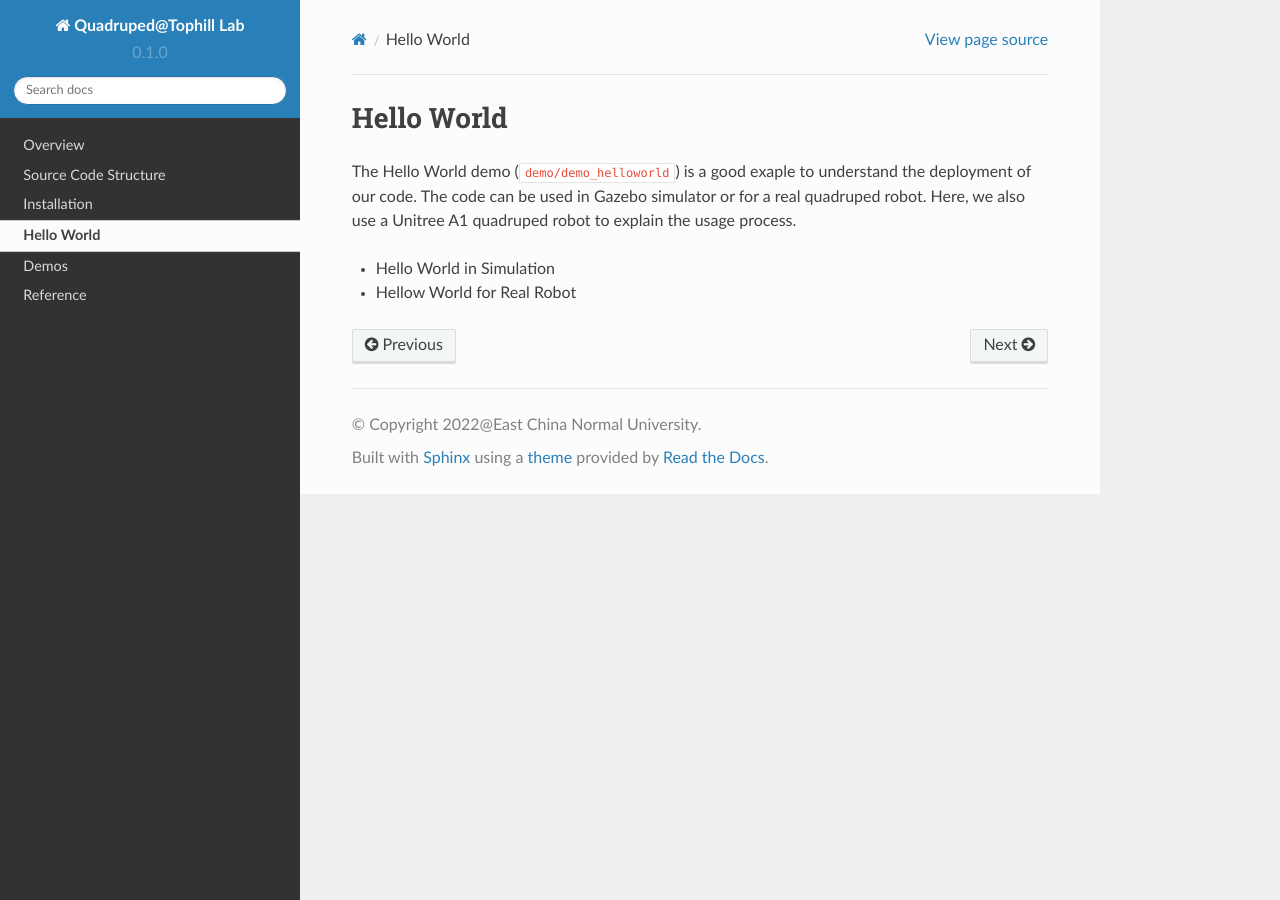
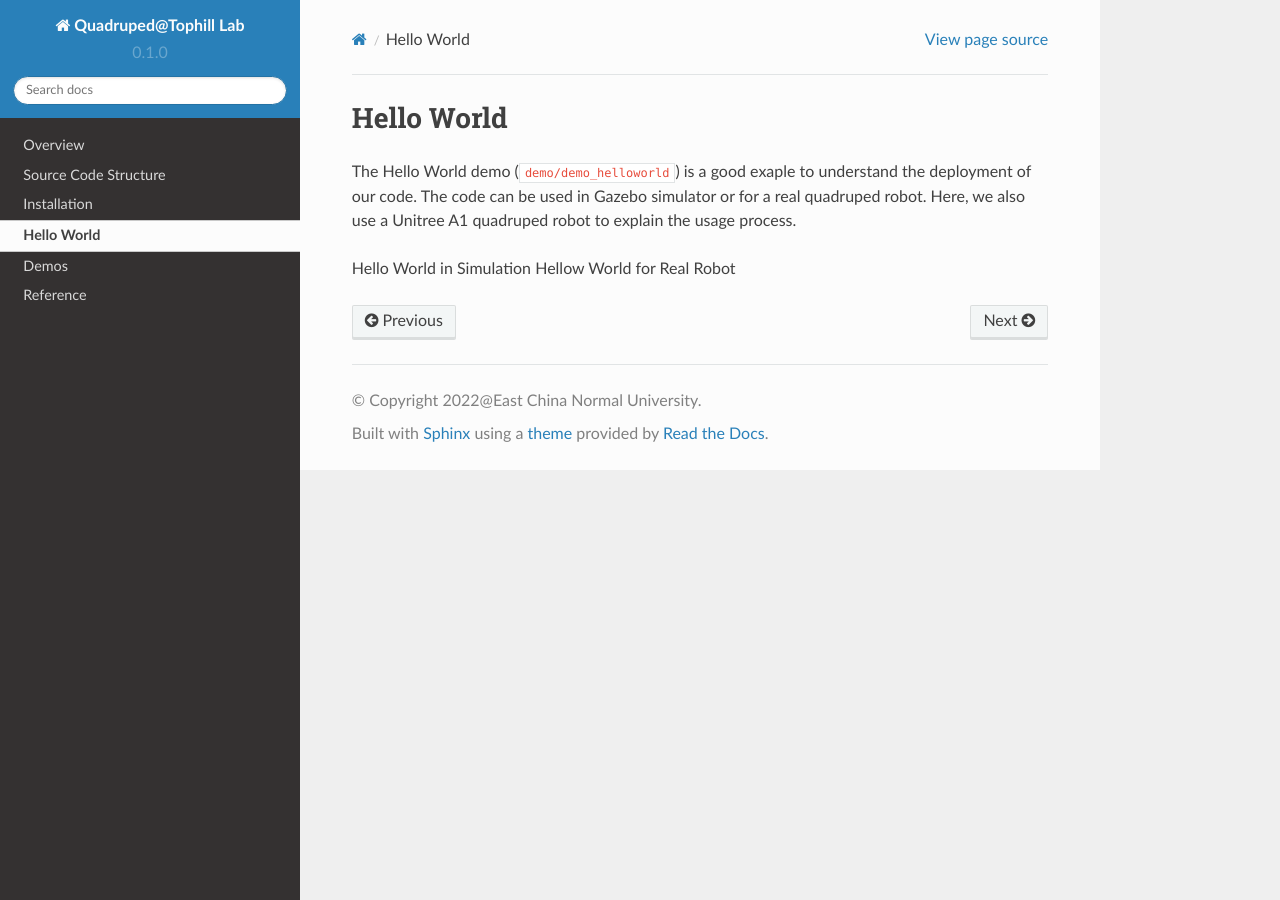
Before and after one commit to TopHillRobotics/quadruped-robot-docs, a Sphinx documentation site: the page built from docs/source/helloworld.rst, in a window 1280 px wide. Built offline with Sphinx 7.4.7 and the Read the Docs theme 2.0.0, drawn with Linux system fonts in a browser that asks for light colours.

```diff
--- a/docs/source/helloworld.rst
+++ b/docs/source/helloworld.rst
@@ -3,5 +3,5 @@ Hello World
 
 The Hello World demo (``demo/demo_helloworld``) is a good exaple to understand the deployment of our code. The code can be used in Gazebo simulator or for a real quadruped robot. Here, we also use a Unitree A1 quadruped robot to explain the usage process.
 
-* :doc:`Hello World in Simulation <../helloworldsim.rst>`
-* :doc:`Hellow World for Real Robot <../helloworldreal.rst>`
+:doc:`Hello World in Simulation <../helloworldsim.rst>`
+:doc:`Hellow World for Real Robot <../helloworldreal.rst>`
```
